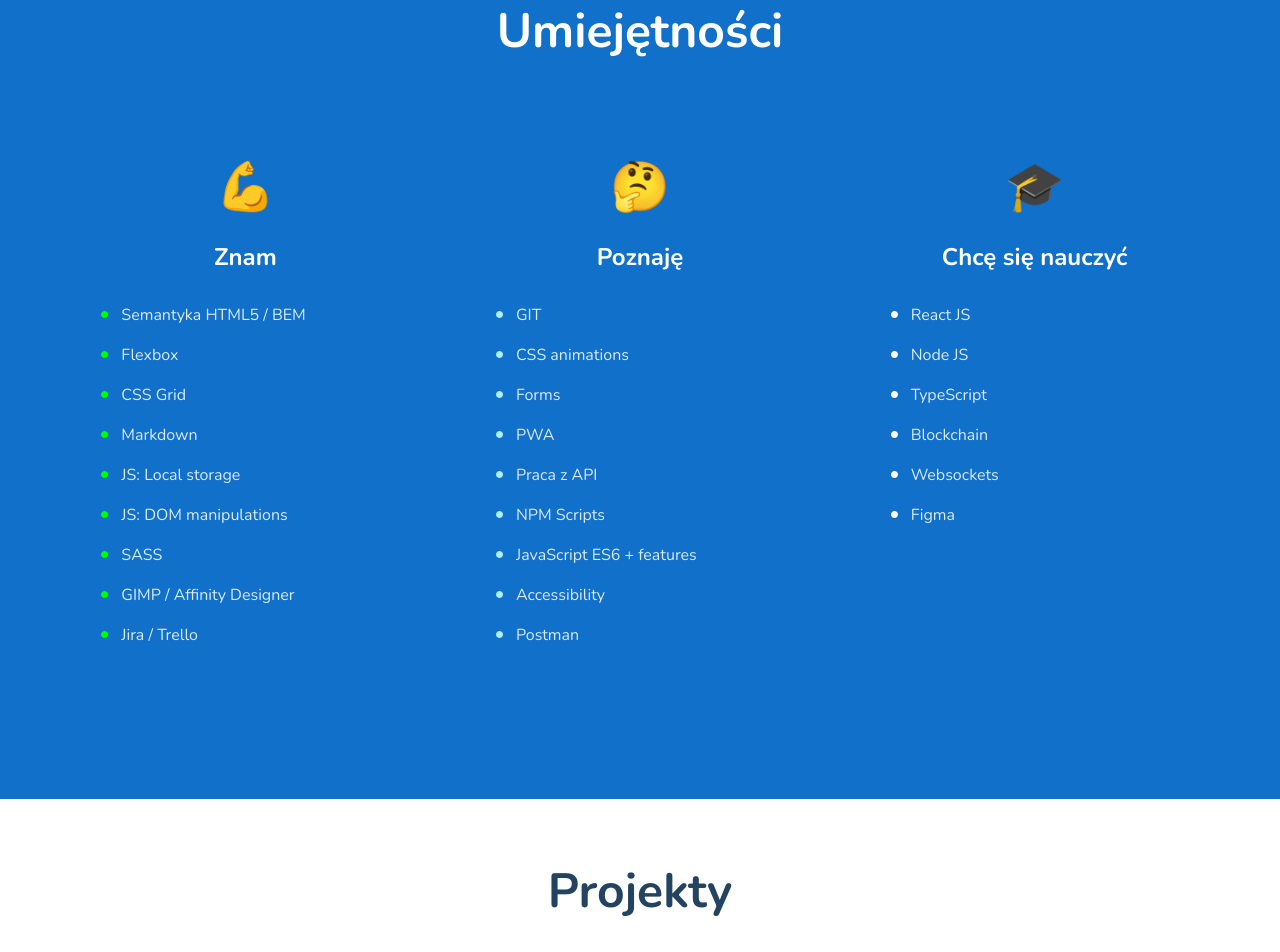
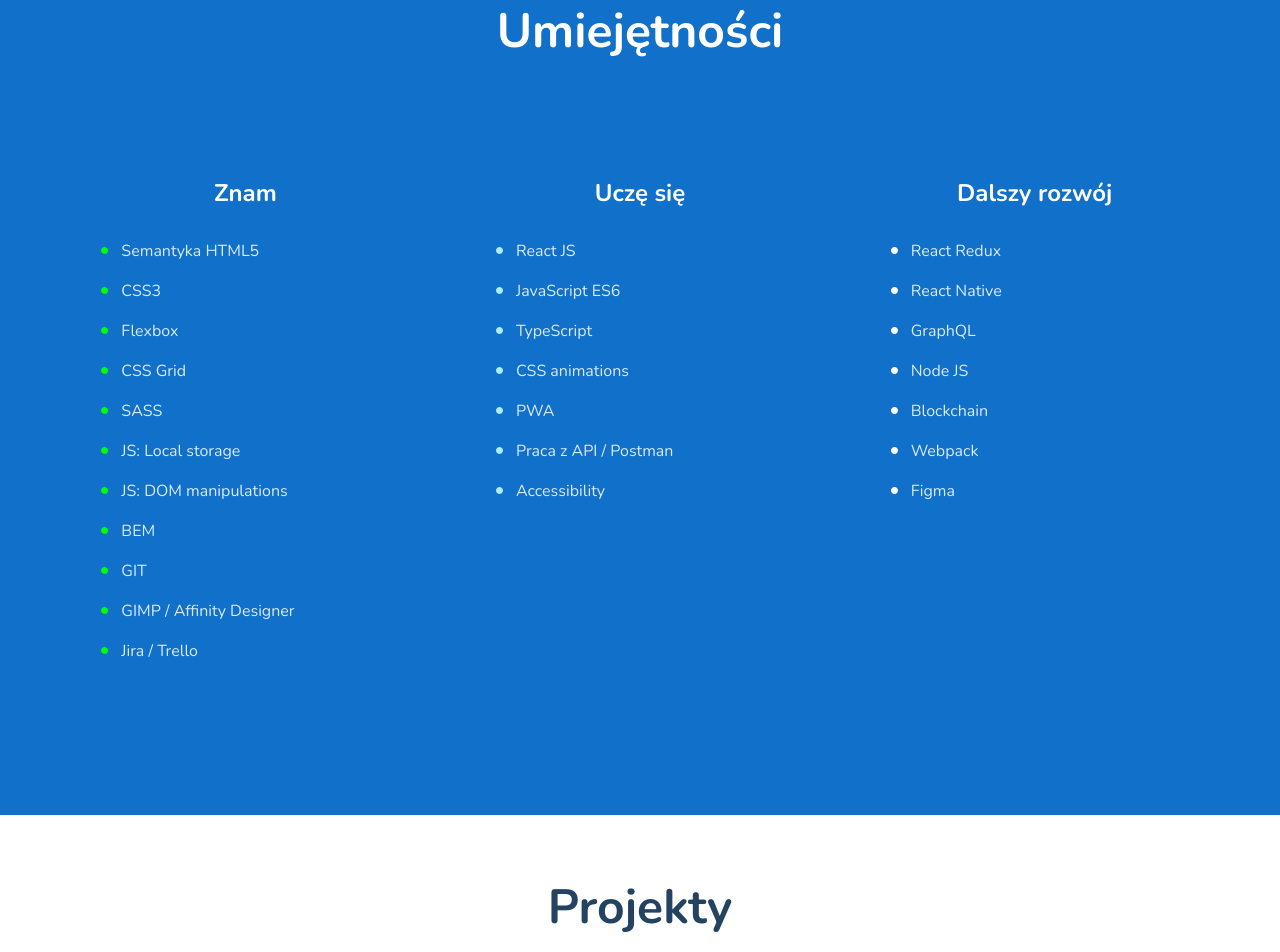
Before and after one commit to pawel-jezior/pawel-jezior.github.io, a website built with webpack: page src/pages/index.html in a window 1280 px wide. Shown: the part 1012-1964 px from the top of the page. Built offline with nearby package versions, Linux system fonts and the light colour scheme; no server answers.

Commit message:
skills: improve content

```diff
--- a/src/pages/index.html
+++ b/src/pages/index.html
@@ -52,44 +52,42 @@
         <h2 class="skills__header">Umiejętności</h2>
         <div class="skills__columns">
           <article class="skills-section">
-            <span class="skills-section__emoji">💪</span>
             <h3 class="skills-section__header">Znam</h3>
             <ul class="skills-list">
-              <li class="skills-list__item">Semantyka HTML5 / BEM</li>
+              <li class="skills-list__item">Semantyka HTML5</li>
+              <li class="skills-list__item">CSS3</li>
               <li class="skills-list__item">Flexbox</li>
               <li class="skills-list__item">CSS Grid</li>
-              <li class="skills-list__item">Markdown</li>
+              <li class="skills-list__item">SASS</li>
               <li class="skills-list__item">JS: Local storage</li>
               <li class="skills-list__item">JS: DOM manipulations</li>
-              <li class="skills-list__item">SASS</li>
+              <li class="skills-list__item">BEM</li>
+              <li class="skills-list__item">GIT</li>
               <li class="skills-list__item">GIMP / Affinity Designer</li>
               <li class="skills-list__item">Jira / Trello</li>
             </ul>
           </article>
           <article class="skills-section">
-            <span class="skills-section__emoji">🤔</span>
-            <h3 class="skills-section__header">Poznaję</h3>
+            <h3 class="skills-section__header">Uczę się</h3>
             <ul class="skills-list skills-list--lightBlue">
-              <li class="skills-list__item">GIT</li>
+              <li class="skills-list__item">React JS</li>
+              <li class="skills-list__item">JavaScript ES6</li>
+              <li class="skills-list__item">TypeScript</li>
               <li class="skills-list__item">CSS animations</li>
-              <li class="skills-list__item">Forms</li>
               <li class="skills-list__item">PWA</li>
-              <li class="skills-list__item">Praca z API</li>
-              <li class="skills-list__item">NPM Scripts</li>
-              <li class="skills-list__item">JavaScript ES6 + features</li>
+              <li class="skills-list__item">Praca z API / Postman</li>
               <li class="skills-list__item">Accessibility</li>
-              <li class="skills-list__item">Postman</li>
             </ul>
           </article>
           <article class="skills-section">
-            <span class="skills-section__emoji">🎓</span>
-            <h3 class="skills-section__header">Chcę się nauczyć</h3>
+            <h3 class="skills-section__header">Dalszy rozwój</h3>
             <ul class="skills-list skills-list--white">
-              <li class="skills-list__item">React JS</li>
+              <li class="skills-list__item">React Redux</li>
+              <li class="skills-list__item">React Native</li>
+              <li class="skills-list__item">GraphQL</li>
               <li class="skills-list__item">Node JS</li>
-              <li class="skills-list__item">TypeScript</li>
               <li class="skills-list__item">Blockchain</li>
-              <li class="skills-list__item">Websockets</li>
+              <li class="skills-list__item">Webpack</li>
               <li class="skills-list__item">Figma</li>
             </ul>
           </article>
--- a/src/scss/modules/skills.scss
+++ b/src/scss/modules/skills.scss
@@ -59,12 +59,6 @@
 
 .skills-section {
   margin-top: 64px;
-  &__emoji {
-    font-size: 48px;
-    line-height: 64px;
-    display: block;
-    text-align: center;
-  }
   &__header {
     font-weight: bold;
     font-size: 24px;
```
